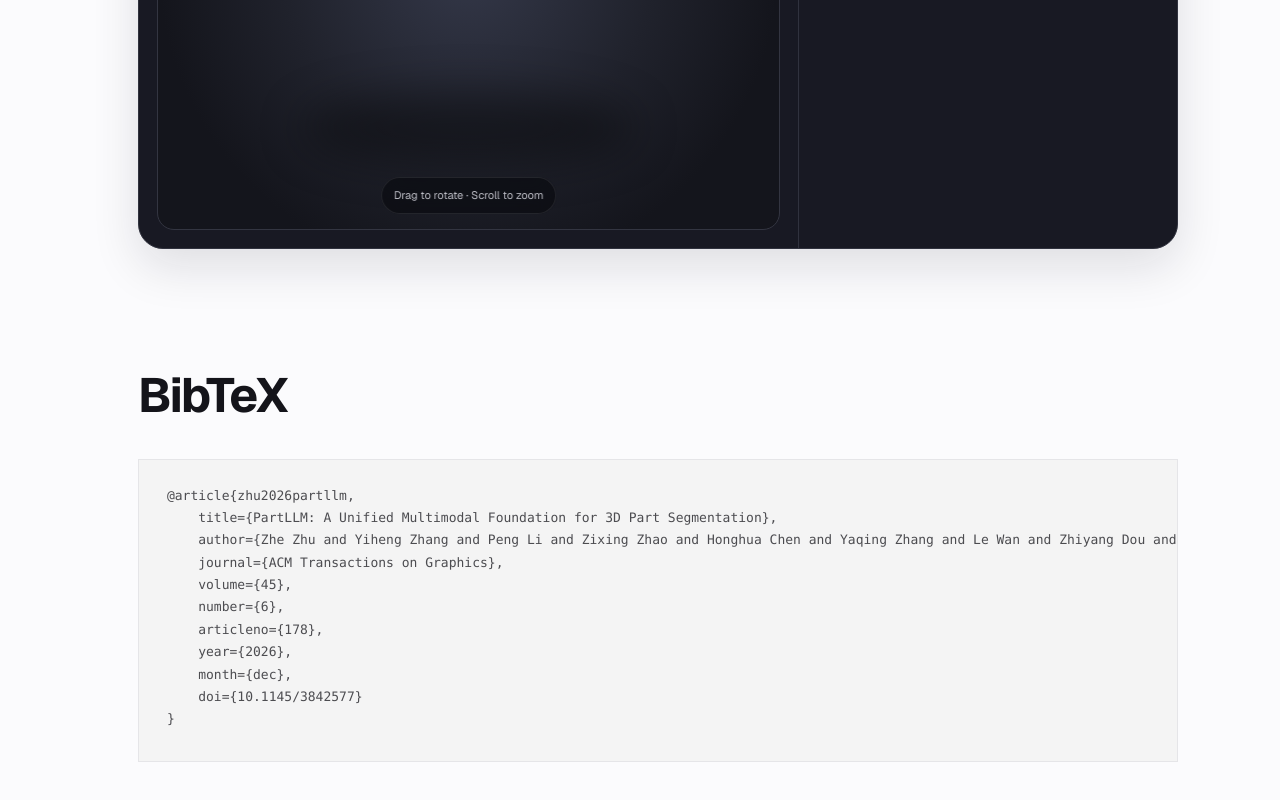
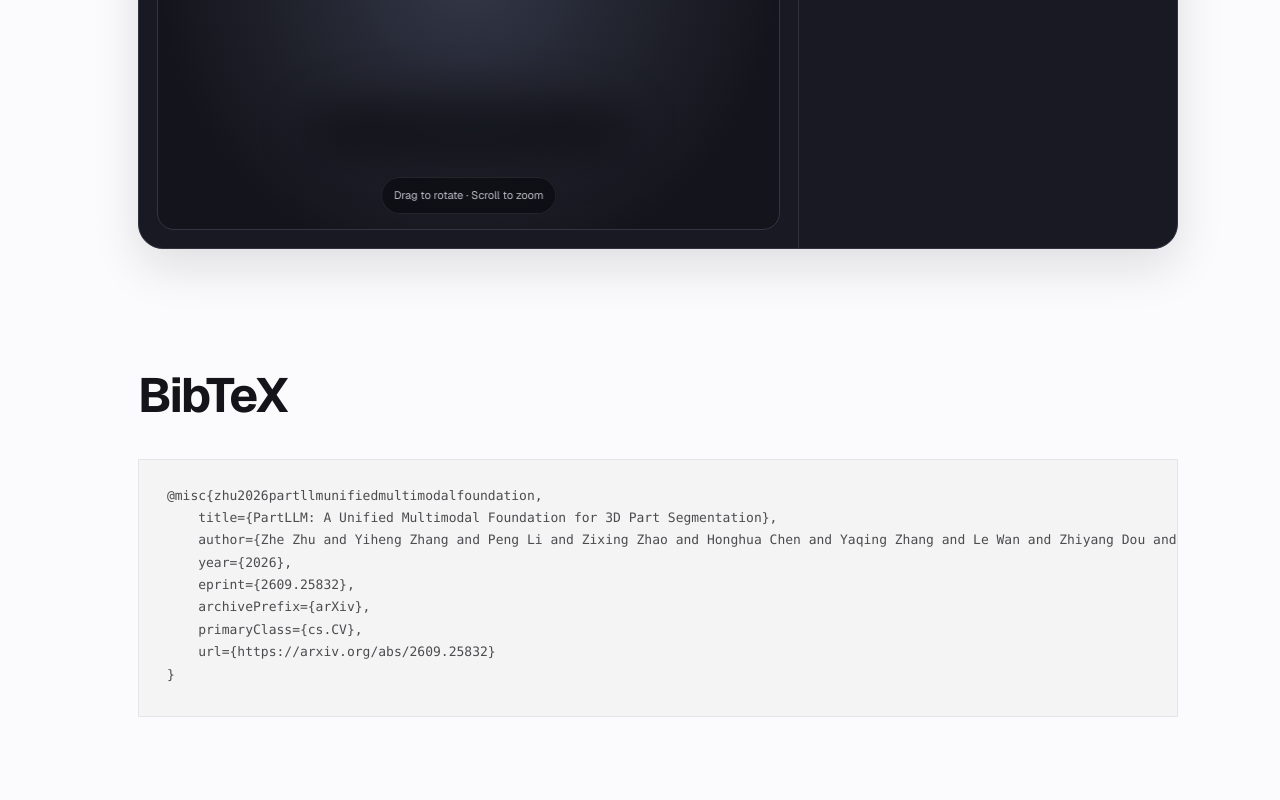
Before and after one commit to czvvd/PartLLMPage, a Next.js app: page / in a window 1280 px wide. Shown: the part 5993-6793 px from the top of the page. Built offline with nearby package versions, Linux system fonts and the light colour scheme.

Commit message:
Update BibTeX for arXiv release

```diff
--- a/app/page.tsx
+++ b/app/page.tsx
@@ -199,16 +199,14 @@
           <h2 id="citation-title">BibTeX</h2>
         </div>
         <pre className="citation-card">
-          <code>{`@article{zhu2026partllm,
+          <code>{`@misc{zhu2026partllmunifiedmultimodalfoundation,
     title={PartLLM: A Unified Multimodal Foundation for 3D Part Segmentation},
     author={Zhe Zhu and Yiheng Zhang and Peng Li and Zixing Zhao and Honghua Chen and Yaqing Zhang and Le Wan and Zhiyang Dou and Cheng Lin and Yuan Liu and Mingqiang Wei and Wenping Wang},
-    journal={ACM Transactions on Graphics},
-    volume={45},
-    number={6},
-    articleno={178},
     year={2026},
-    month={dec},
-    doi={10.1145/3842577}
+    eprint={2609.25832},
+    archivePrefix={arXiv},
+    primaryClass={cs.CV},
+    url={https://arxiv.org/abs/2609.25832}
 }`}</code>
         </pre>
       </section>
```
